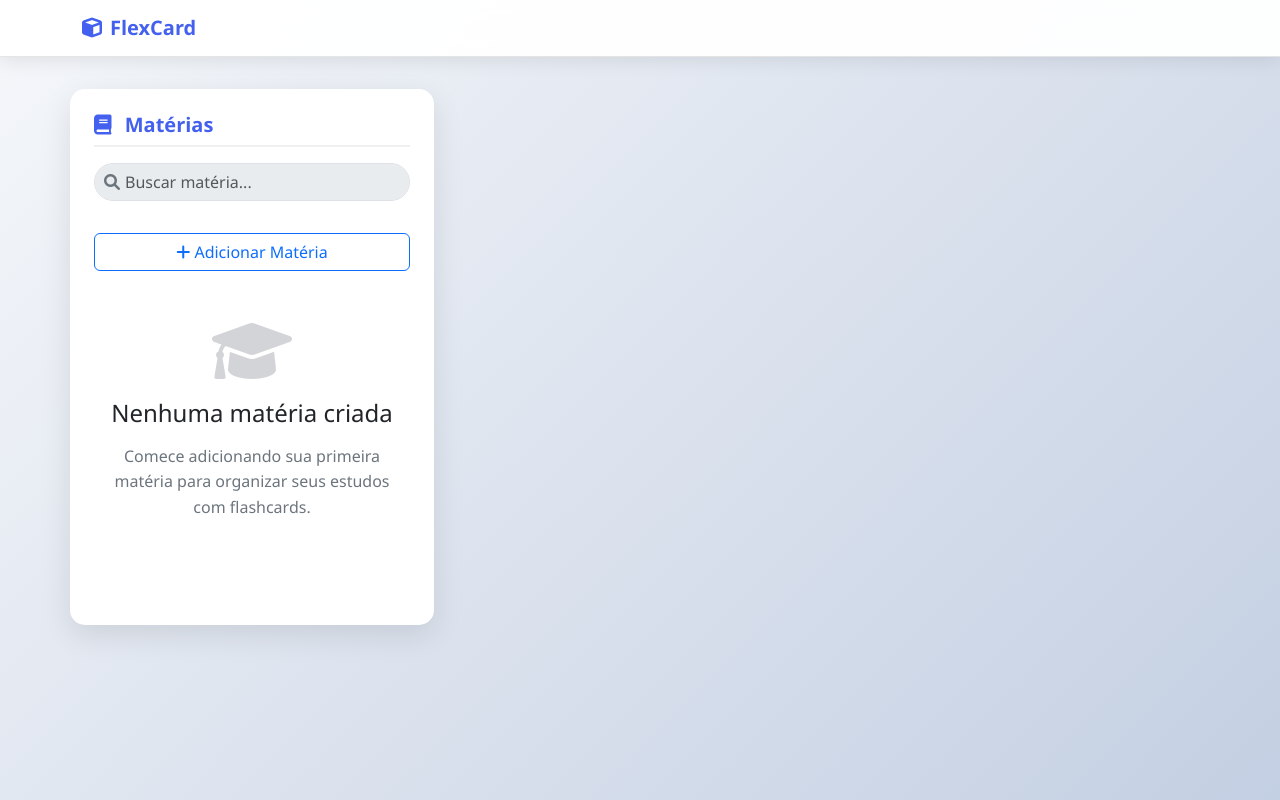
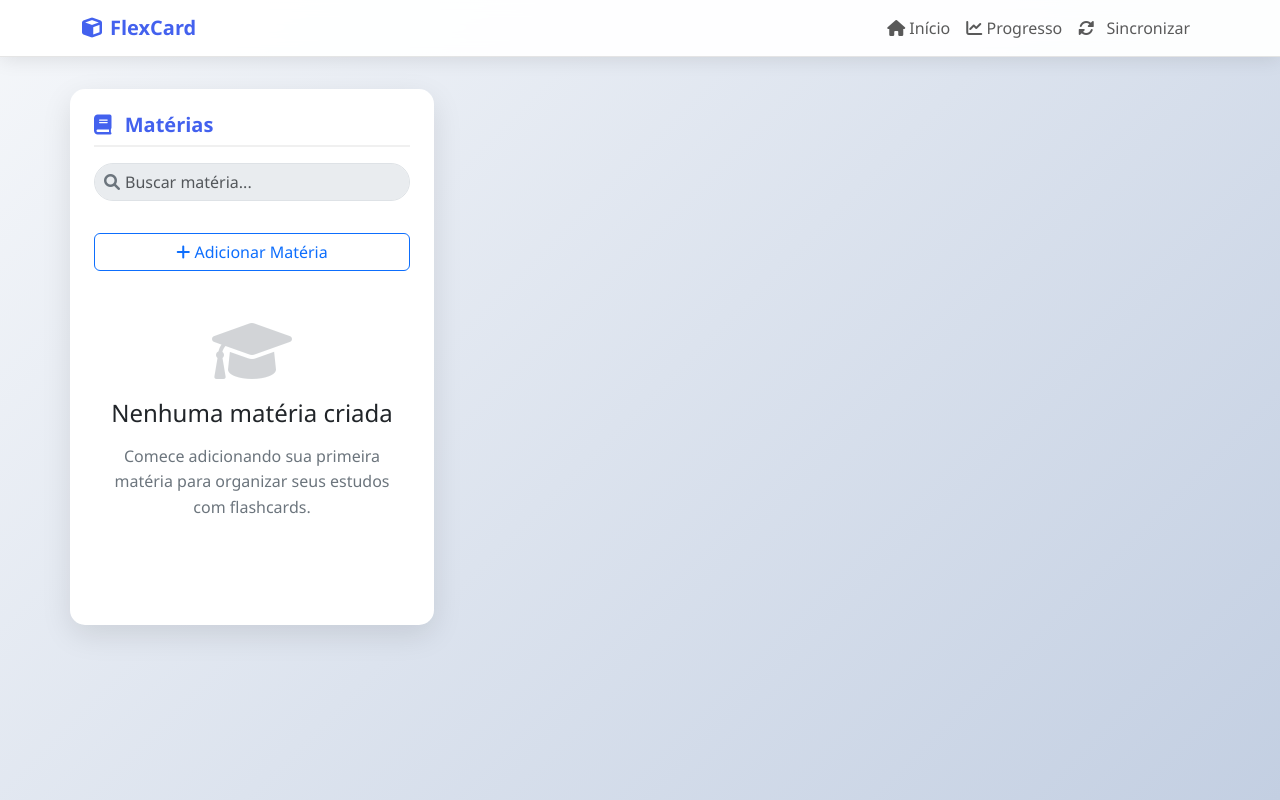
Before and after one commit to MarcusDevLink/flexcard, a plain HTML site: page index.html in a window 1280 px wide. Drawn offline with nearby package versions, Linux system fonts and the light colour scheme.

Commit message:
voltando com o menu e alinhando ele

```diff
--- a/index.html
+++ b/index.html
@@ -562,6 +562,25 @@
                 <i class="fas fa-cube me-2" style="color: var(--primary-color);"></i>
                 <span class="fw-bold" style="color: var(--primary-color);">FlexCard</span>
             </a>
+            <button class="navbar-toggler" type="button" data-bs-toggle="collapse" data-bs-target="#navbarNav">
+                <span class="navbar-toggler-icon"></span>
+            </button>
+            <div class="collapse navbar-collapse" id="navbarNav">
+                <ul class="navbar-nav ms-auto">
+                    <li class="nav-item">
+                        <a class="nav-link" href="#"><i class="fas fa-home"></i> Início</a>
+                    </li>
+                    <li class="nav-item">
+                        <a class="nav-link" href="#"><i class="fas fa-chart-line"></i> Progresso</a>
+                    </li>
+                    <li class="nav-item">
+                        <button class="nav-link btn btn-link p-8" id="syncDataBtn">
+                            <i class="fas fa-sync-alt sync-icon"></i> Sincronizar
+                        </button>
+                    </li>
+                </ul>
+            </div>
+        </div>
     </nav>
 
     <div class="container main-container">
```
